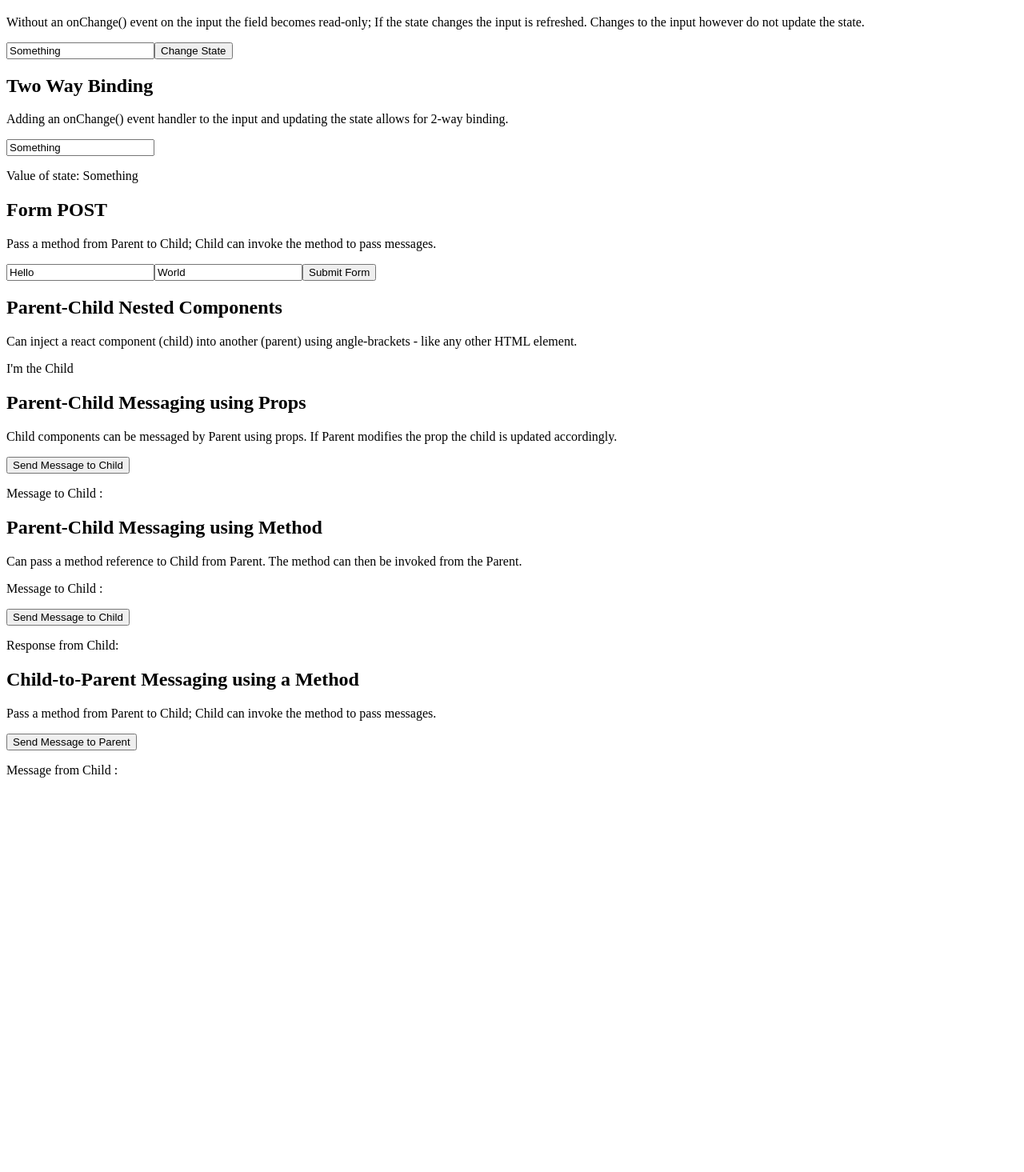
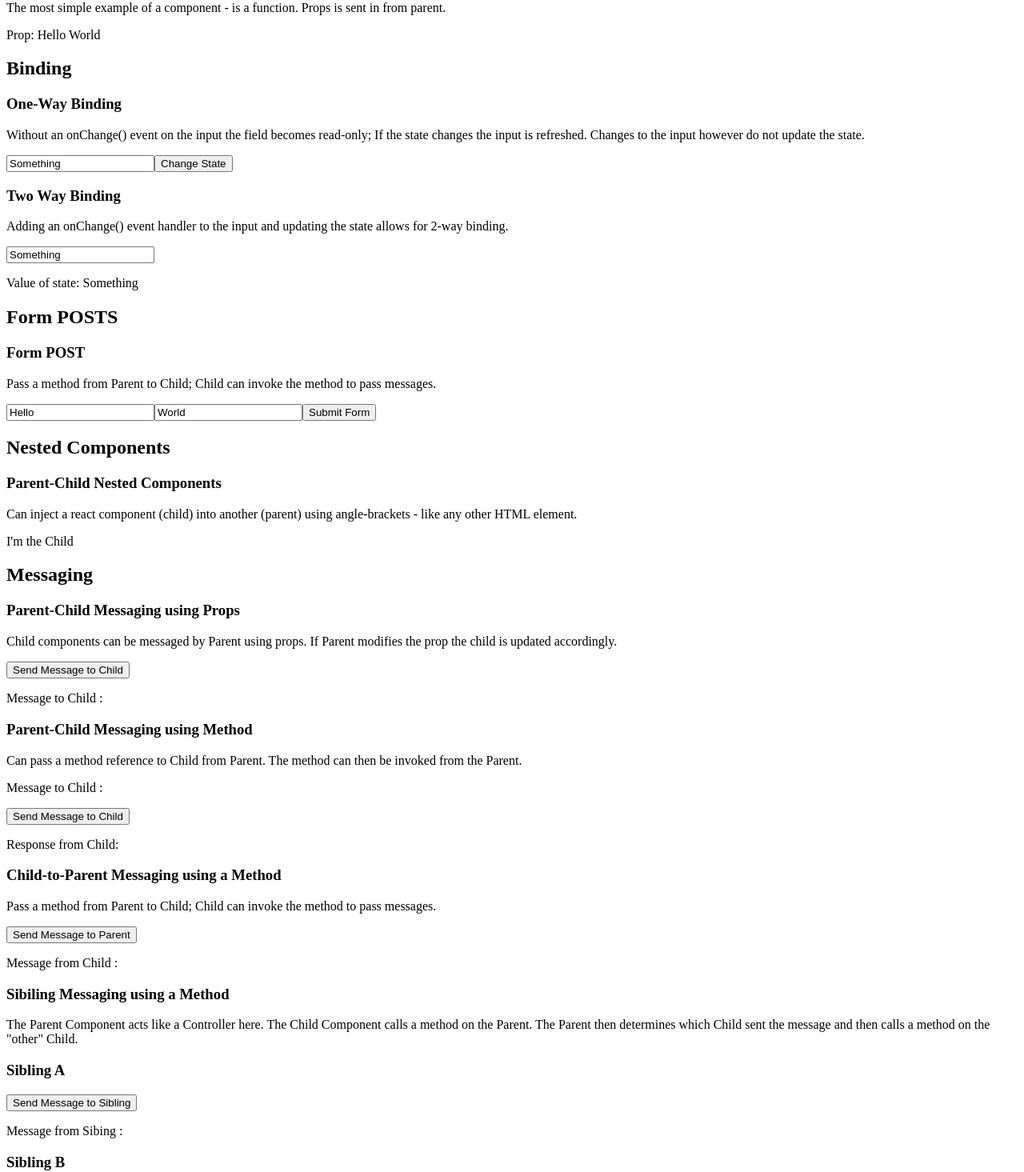
Before and after one commit to ScottVandervort/react-playground, a React (Create React App) app: page / in a window 1280 px wide. Shown: the part 167-1632 px from the top of the page at 80% size. Before the commit the page ends 1155 px from the top, so only its background shows below. Built offline with nearby package versions, Linux system fonts and the light colour scheme.

Commit message:
Added some more examples

```diff
--- a/src/App.js
+++ b/src/App.js
@@ -7,6 +7,7 @@ import ParentChild from './Components/ParentChild';
 import ParentChildMessagingProps from './Components/ParentChildMessagingProps';
 import ParentChildMessagingMethod from './Components/ParentChildMessagingMethod';
 import ChildParentMessagingMethod from './Components/ChildParentMessagingMethod';
+import SiblingMessaging from './Components/SiblingMessaging';
 //import logo from './logo.svg';
 //import './App.css';
 
@@ -24,14 +25,21 @@ class App extends Component {
         //</p>
       //</div>
       <div>
+        <h1>React Playground</h1>
+        <h2>Basics</h2>
         <Simple myProp={"Hello World"}/>
+        <h2>Binding</h2>
         <OneWayBinding/>
         <TwoWayBinding/>
+        <h2>Form POSTS</h2>
         <FormPost/>
+        <h2>Nested Components</h2>
         <ParentChild/>
+        <h2>Messaging</h2>
         <ParentChildMessagingProps/>
         <ParentChildMessagingMethod/>
         <ChildParentMessagingMethod/>
+        <SiblingMessaging/>
       </div>
     );
   }
--- a/src/Components/ChildParentMessagingMethod.js
+++ b/src/Components/ChildParentMessagingMethod.js
@@ -18,7 +18,7 @@ class ChildParentMessagingMethod extends React.Component {
         return (
             <div>
                 {/* Use arrow syntax to preserve scope; otherwise when onMessageReceived() is invoked it won't be in the context of ChildParentMessagingMethod */}
-                <h2>Child-to-Parent Messaging using a Method</h2>
+                <h3>Child-to-Parent Messaging using a Method</h3>
                 <p>Pass a method from Parent to Child; Child can invoke the method to pass messages.</p>
                 <ChildParentMessagingMethodChild messageParentFunc={(msg) => this.onMessageReceived(msg)}/>
                 <p>Message from Child : { this.state.messageFromChild }</p>
--- a/src/Components/FormPost.js
+++ b/src/Components/FormPost.js
@@ -24,7 +24,7 @@ class FormPost extends React.Component {
     render() {
       return (
         <div>
-          <h2>Form POST</h2>
+          <h3>Form POST</h3>
           <p>Pass a method from Parent to Child; Child can invoke the method to pass messages.</p>
           {/* Use arrow syntax to preserve scope; otherwise when onSubmit(), etc... is invoked it won't be in the right context. */}
           <form onSubmit={(e) => this.handleSubmit(e)}>
--- a/src/Components/OneWayBinding.js
+++ b/src/Components/OneWayBinding.js
@@ -13,7 +13,7 @@ class OneWayBinding extends React.Component {
     render() {
       return (
         <div>
-          <h2>One-Way Binding</h2>
+          <h3>One-Way Binding</h3>
            <p>Without an onChange() event on the input the field becomes read-only; If the state changes the input is refreshed. Changes to the input however do not update the state.</p>
           <input name="myField" type="text" value={this.state.myValue} />
           <button onClick={(e) => this.handleClick(e)}>Change State</button>
--- a/src/Components/ParentChild.js
+++ b/src/Components/ParentChild.js
@@ -5,7 +5,7 @@ class ParentChild extends React.Component {
     render() {
       return (
         <div>
-          <h2>Parent-Child Nested Components</h2>
+          <h3>Parent-Child Nested Components</h3>
           <p>Can inject a react component (child) into another (parent) using angle-brackets - like any other HTML element.</p>
           <ParentChildChild/>
         </div>
--- a/src/Components/ParentChildMessagingMethod.js
+++ b/src/Components/ParentChildMessagingMethod.js
@@ -20,7 +20,7 @@ class ParentChildMessagingMethod extends React.Component {
     render() {
         return (
             <div>
-                <h2>Parent-Child Messaging using Method</h2>
+                <h3>Parent-Child Messaging using Method</h3>
                 <p>Can pass a method reference to Child from Parent. The method can then be invoked from the Parent.</p>
                 { /* Get a reference to the Child Component. */}
                 <ParentChildMessagingMethodChild ref={ childComponent => { this.childComponent = childComponent; }}/>
--- a/src/Components/ParentChildMessagingProps.js
+++ b/src/Components/ParentChildMessagingProps.js
@@ -16,7 +16,7 @@ class ParentChildMessagingProps extends React.Component {
     render() {
         return (
             <div>
-                <h2>Parent-Child Messaging using Props</h2>
+                <h3>Parent-Child Messaging using Props</h3>
                 <p>Child components can be messaged by Parent using props. If Parent modifies the prop the child is updated accordingly.</p>
                 <button onClick={(e) => this.onSendMessageClick(e)}>Send Message to Child</button>
                 <ParentChildMessagingPropsChild message={this.state.message}/>
--- /dev/null
+++ b/src/Components/SiblingMessaging.js
@@ -0,0 +1,63 @@
+import React from 'react';
+import Utilities from "../Utilities";
+
+class SiblingMessaging extends React.Component {
+
+    // This method is called on the Parent by a Child ...
+    onMessageReceivedFromChild ( msg, id ) {
+        switch(id) {
+            // The Parent then calls a method on the (other) Child.
+            case 'a': this.childComponentB.messageFromParent( msg ); break;
+            case 'b': this.childComponentA.messageFromParent( msg ); break;
+        }
+    };
+
+    render() {
+        return (
+            <div>
+                {/* Use arrow syntax to preserve scope; otherwise when onMessageReceived() is invoked it won't be in the context of ChildParentMessagingMethod
+
+                    "ref" is used to get a reference the Child Component. This allows the Parent to call methods on it.
+                */}
+                <h3>Sibiling Messaging using a Method</h3>
+                <p>The Parent Component acts like a Controller here. The Child Component calls a method on the Parent. The Parent then determines which Child sent the message and then calls a method on the "other" Child.</p>
+                <SiblingMessagingChild  title="Sibling A"
+                                        ref={ childComponent => { this.childComponentA = childComponent; }}
+                                        messageSiblingFunc={(msg) => this.onMessageReceivedFromChild(msg, 'a')}/>
+                <SiblingMessagingChild  title="Sibling B"
+                                        ref={ childComponent => { this.childComponentB = childComponent; }}
+                                        messageSiblingFunc={(msg) => this.onMessageReceivedFromChild(msg, 'b')}/>
+            </div>
+        );
+    }
+}
+
+class SiblingMessagingChild extends React.Component {
+
+    constructor(props) {
+        super(props);
+        this.state = {  messageFromSibling : "" };
+      }
+
+    handleClick (e) {
+        this.props.messageSiblingFunc(Utilities.generateRandomString());
+    }
+
+    // This method is invoked by the Parent Component.
+    messageFromParent ( message ) {
+        this.setState({"messageFromSibling" : message});
+        return "Hello " + message;
+    }
+
+    render() {
+        return (
+            <div>
+                <h3>{this.props.title}</h3>
+                <button onClick={(e) => this.handleClick(e)}>Send Message to Sibling</button>
+                <p>Message from Sibing : {this.state.messageFromSibling} </p>
+            </div>
+        );
+    }
+}
+
+export default SiblingMessaging;
--- a/src/Components/Simple.js
+++ b/src/Components/Simple.js
@@ -3,7 +3,7 @@ import React from 'react';
 function Simple ( props ) {
     return (
         <div class="components.simple">
-            <h2>Simple</h2>
+            <h3>Simple Component</h3>
             <p>The most simple example of a component - is a function. Props is sent in from parent.</p>
             <span>Prop: {props.myProp}</span>
         </div>
--- a/src/Components/TwoWayBinding.js
+++ b/src/Components/TwoWayBinding.js
@@ -13,7 +13,7 @@ class TwoWayBinding extends React.Component {
     render() {
       return (
         <div>
-          <h2>Two Way Binding</h2>
+          <h3>Two Way Binding</h3>
           <p>Adding an onChange() event handler to the input and updating the state allows for 2-way binding.</p>
           <input name="myField" type="text" onChange={(e) => this.handleChange(e)} value={this.state.myValue} />
           <p/>Value of state: <span>{this.state.myValue}</span>
--- a/src/index.js
+++ b/src/index.js
@@ -1,6 +1,6 @@
 import React from 'react';
 import ReactDOM from 'react-dom';
-//import './index.css';
+// import './index.css';
 import App from './App';
 import registerServiceWorker from './registerServiceWorker';
 
```
Also changed, not shown: notes.txt.
